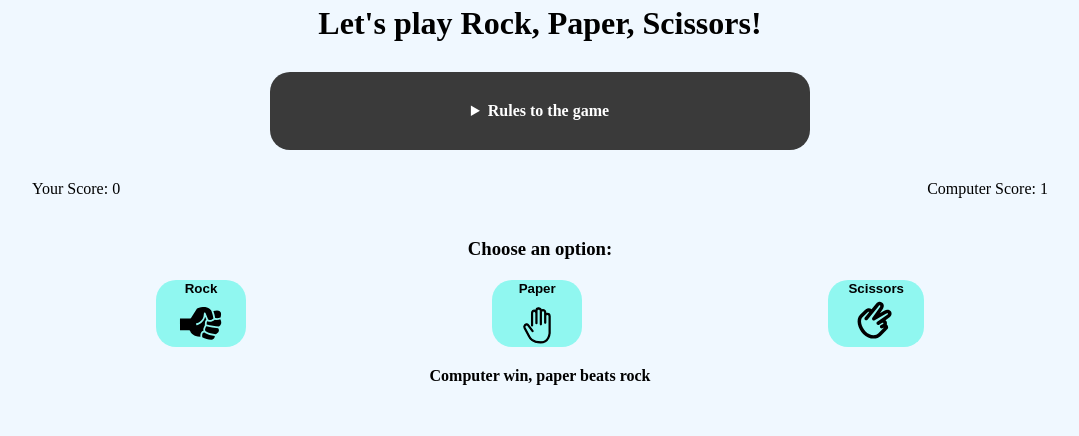
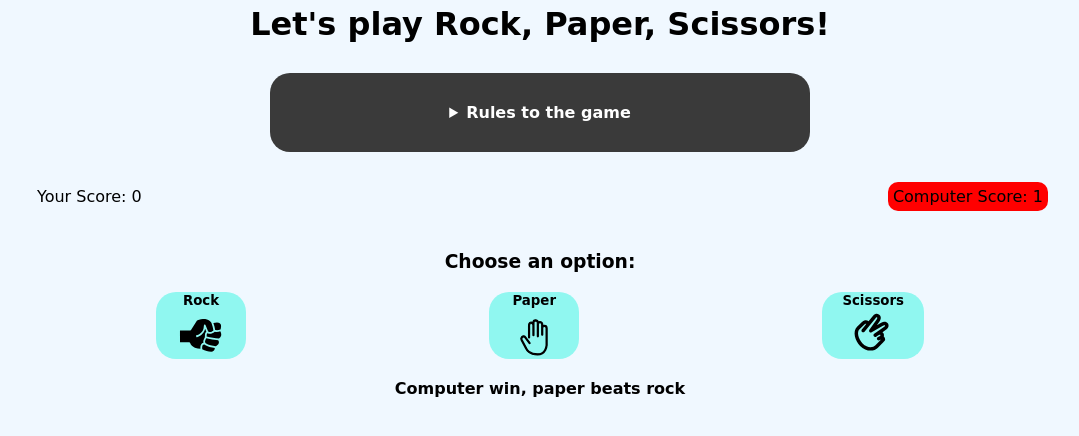
Before and after one commit to SN-101/Childhood-Game, a plain HTML site: page index.html in a window 1280 px wide. Both pictures are taken after a click on the button "Rock". Shown: the whole page, without its empty margins (100-1179 px from the left). Drawn offline with Linux system fonts and the light colour scheme.

Commit message:
add colors for loser and winner

```diff
--- a/index.html
+++ b/index.html
@@ -28,8 +28,8 @@
                 then no one gets the point.</p>
         </details>
         <div class="scores">
-            <p>Your Score: <span id="YScore"></span></p>
-            <p>Computer Score: <span id="CScore"></span></p>
+            <p id="Ybgp">Your Score: <span id="YScore"></span></p>
+            <p id="Cbgp">Computer Score: <span id="CScore"></span></p>
         </div>
     </header>
 
--- a/main.js
+++ b/main.js
@@ -5,10 +5,12 @@ const PaperBtn = document.getElementById("paper");
 const ScissorsBtn = document.getElementById("scissors");
 const Kill = document.getElementById("kill");
 const RPS = ["rock", "paper", "scissors"];
-const play=document.getElementById("play");
-const again=document.getElementById("again");
-const won=document.getElementById("won");
-const playAgain=document.getElementById("play-again");
+const play = document.getElementById("play");
+const again = document.getElementById("again");
+const won = document.getElementById("won");
+const playAgain = document.getElementById("play-again");
+const Ybg = document.getElementById("Ybgp");
+const Cbg = document.getElementById("Cbgp");
 let playerChoose = null;
 let robotChoose;
 let scoreP = 0;
@@ -48,10 +50,10 @@ function playerwin() {
         YScore.innerHTML = scoreP;
         Kill.innerHTML = `Player win, ${playerChoose} beats  ${robotChoose}`;
         if (scoreP == 3) {
-            play.style.display="none";
-            again.style.display="flex";
-            won.innerHTML ="Player has won the game!";
-            won.style.color="#0ff"
+            play.style.display = "none";
+            again.style.display = "flex";
+            won.innerHTML = "Player has won the game!";
+            won.style.color = "green"
         }
     }
 }
@@ -63,8 +65,8 @@ function computerwin() {
         if (scoreC == 3) {
             play.style.display = "none";
             again.style.display = "flex";
-            won.innerHTML ="Computer has won the game!";
-            won.style.color="red"
+            won.innerHTML = "Computer has won the game!";
+            won.style.color = "red"
         }
     }
 }
@@ -72,15 +74,24 @@ function tie() {
     if (playerChoose == robotChoose) {
         Kill.innerHTML = `It's a tie! Both chose ${robotChoose}`;
     }
+    if (scoreP > scoreC) {
+        Ybg.style.backgroundColor = "green"
+    } else if (scoreP < scoreC) {
+        Cbg.style.backgroundColor = "red"
+    }
+
 }
-function PlayAgain(){
-    scoreC=0;
-    scoreP=0;
+
+function PlayAgain() {
+    scoreC = 0;
+    scoreP = 0;
     CScore.innerHTML = scoreC;
     YScore.innerHTML = scoreP;
     play.style.display = "flex";
     again.style.display = "none";
-    Kill.innerHTML ="";
+    Kill.innerHTML = "";
+    Ybg.style.backgroundColor = ""
+    Cbg.style.backgroundColor = ""
 }
 
 
--- a/style.css
+++ b/style.css
@@ -1,6 +1,7 @@
 * {
   padding: 0;
   margin: 0;
+  font-family: cursive;
 }
 
 body {
@@ -37,7 +38,15 @@ details summary {
   display: flex;
   justify-content: space-between;
   width: 80%;
+}
 
+.scores p{
+  padding: 5px;
+  border-radius: 10px;
+}
+
+.scores p span{
+  font-weight: 500;
 }
 
 section {
```
